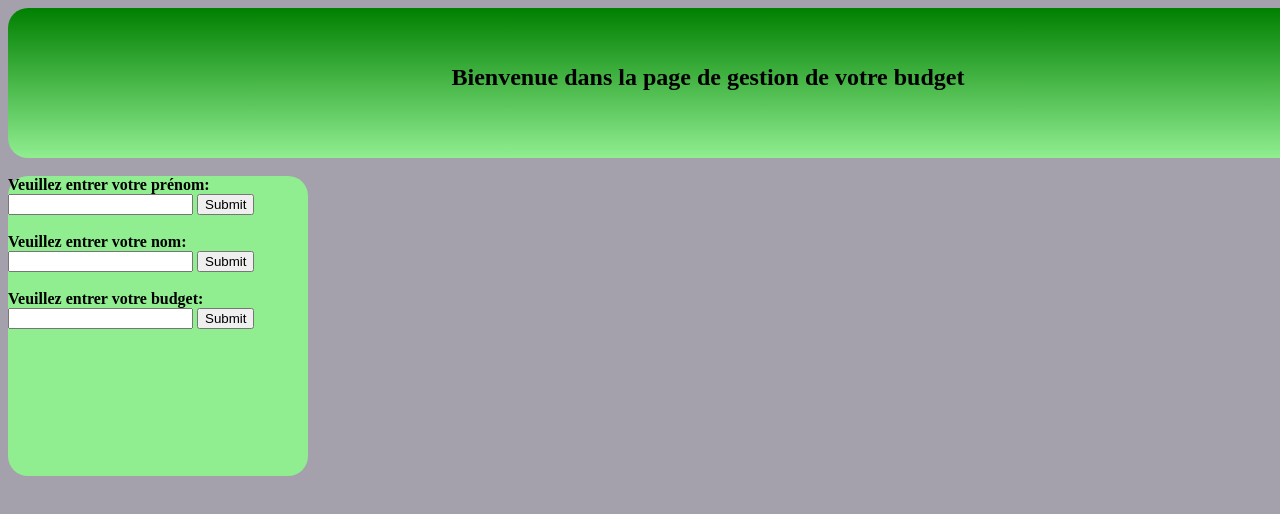
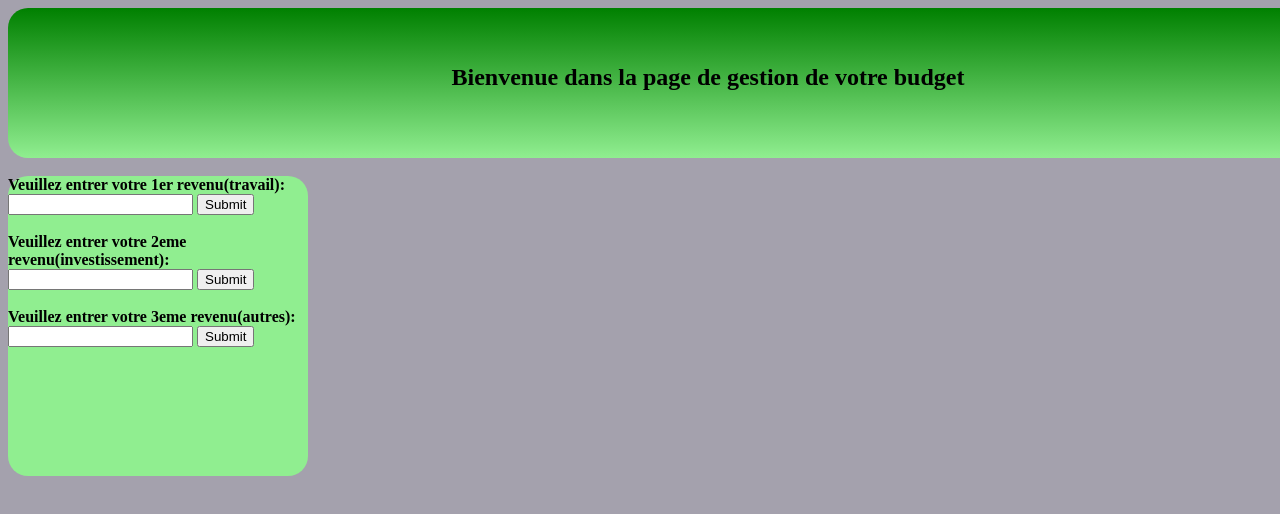
Before and after one commit to PaulDecat/ProjetJS, a plain HTML site: page Frontpage.html in a window 1280 px wide. Shown: the top 514 px of the page. Drawn offline with Linux system fonts and the light colour scheme; files that its build step writes are made by us from their sources.

Commit message:
Changement des revenus

```diff
--- a/Frontpage.html
+++ b/Frontpage.html
@@ -16,21 +16,25 @@
     <br>
     <div class="Info">
         <form action="/url" method="GET">
-            <label for="username"><strong>     Veuillez entrer votre prénom:</strong></label>
-                <input type="text" id="prénom" name="prénom" minlength="3" maxlength="20" required>
+            <label for="username"><strong>     Veuillez entrer votre 1er revenu(travail):</strong></label>
+                <input type="number" id="travail" name="travail" minlength="1" maxlength="30" required>
             <button type="submit">Submit</button>
             <br>
             <br>
-            <label for="username"><strong>     Veuillez entrer votre nom:</strong></label>
-                <input type="text" id="nom" name="nom" minlength="3" maxlength="20" required>
+            <label for="username"><strong>     Veuillez entrer votre 2eme revenu(investissement):</strong></label>
+                <input type="number" id="investissement" name="investissement" minlength="1" maxlength="30" required>
             <button type="submit">Submit</button>
             <br>
             <br>
-            <label for="username"><strong>     Veuillez entrer votre budget:</strong></label>
-                <input type="number" id="budget" name="budget" minlength="3" maxlength="20" required>
+            <label for="username"><strong>     Veuillez entrer votre 3eme revenu(autres):</strong></label>
+                <input type="number" id="autres" name="autres" minlength="1" maxlength="30" required>
             <button type="submit">Submit</button>
         </form>
     </div>
 
+    <div class="piechart">
+
+    </div>
+
 </body>
 </html>
```
